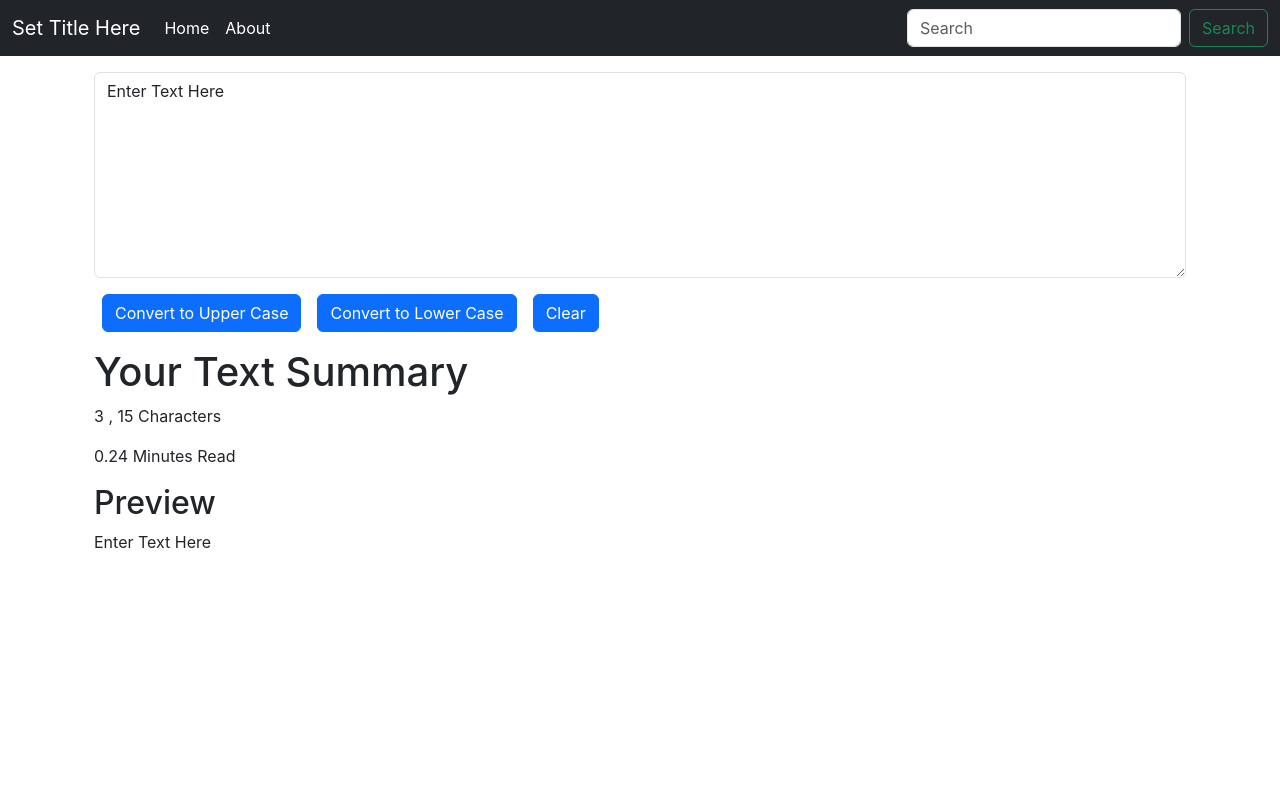
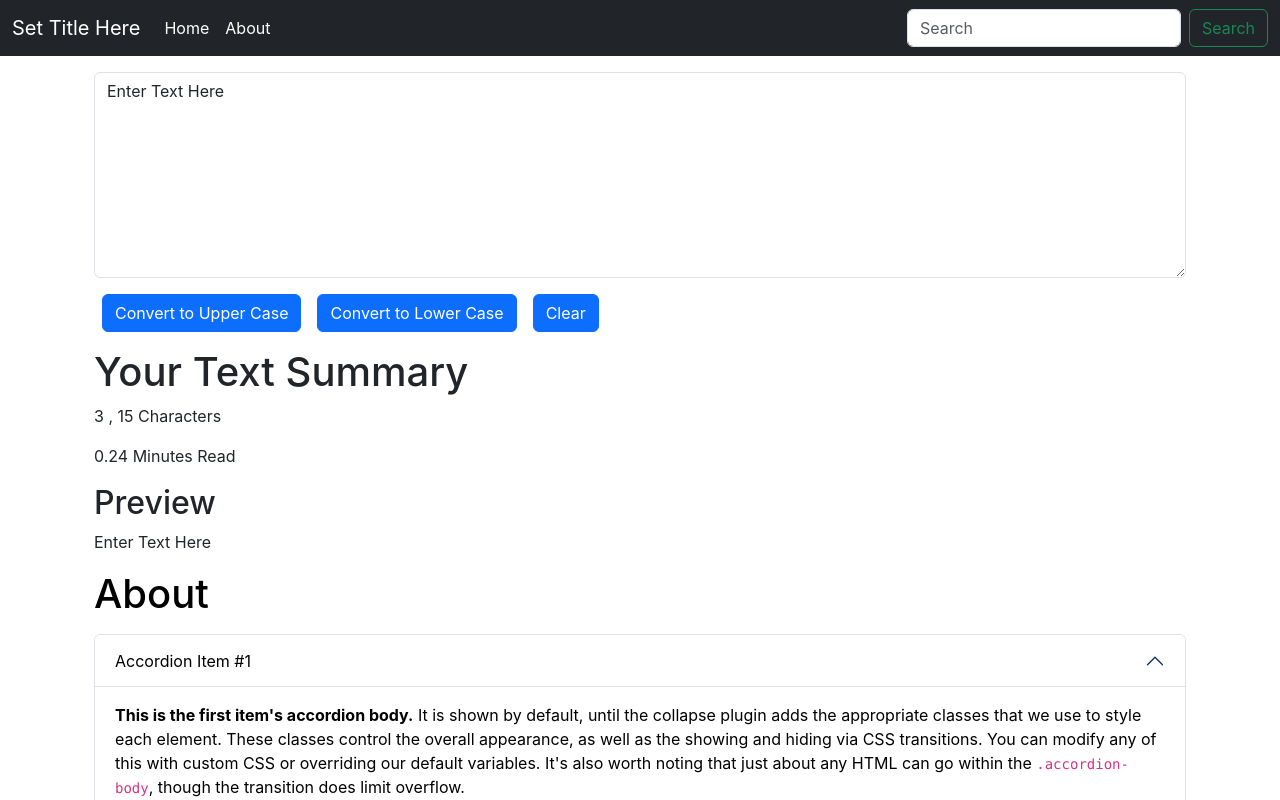
Before and after one commit to victorr0909/TextUtils, a React (Create React App) app: page / in a window 1280 px wide. Shown: the top 800 px of the page. Built offline with nearby package versions, Linux system fonts and the light colour scheme.

Commit message:
Added About

```diff
--- a/src/App.js
+++ b/src/App.js
@@ -8,11 +8,10 @@ import TextForm from './components/TextForm';
 function App() {
   return (
     <>
-      {/* <Navbar title="TextUtils" /> */}
       <Navbar/>
       <div className="container my-3">
-      {/* <TextForm heading="Enter a Text to analyze below"/> */}
       <TextForm/>
+      <About/>
       </div>
     </>
   );
```
